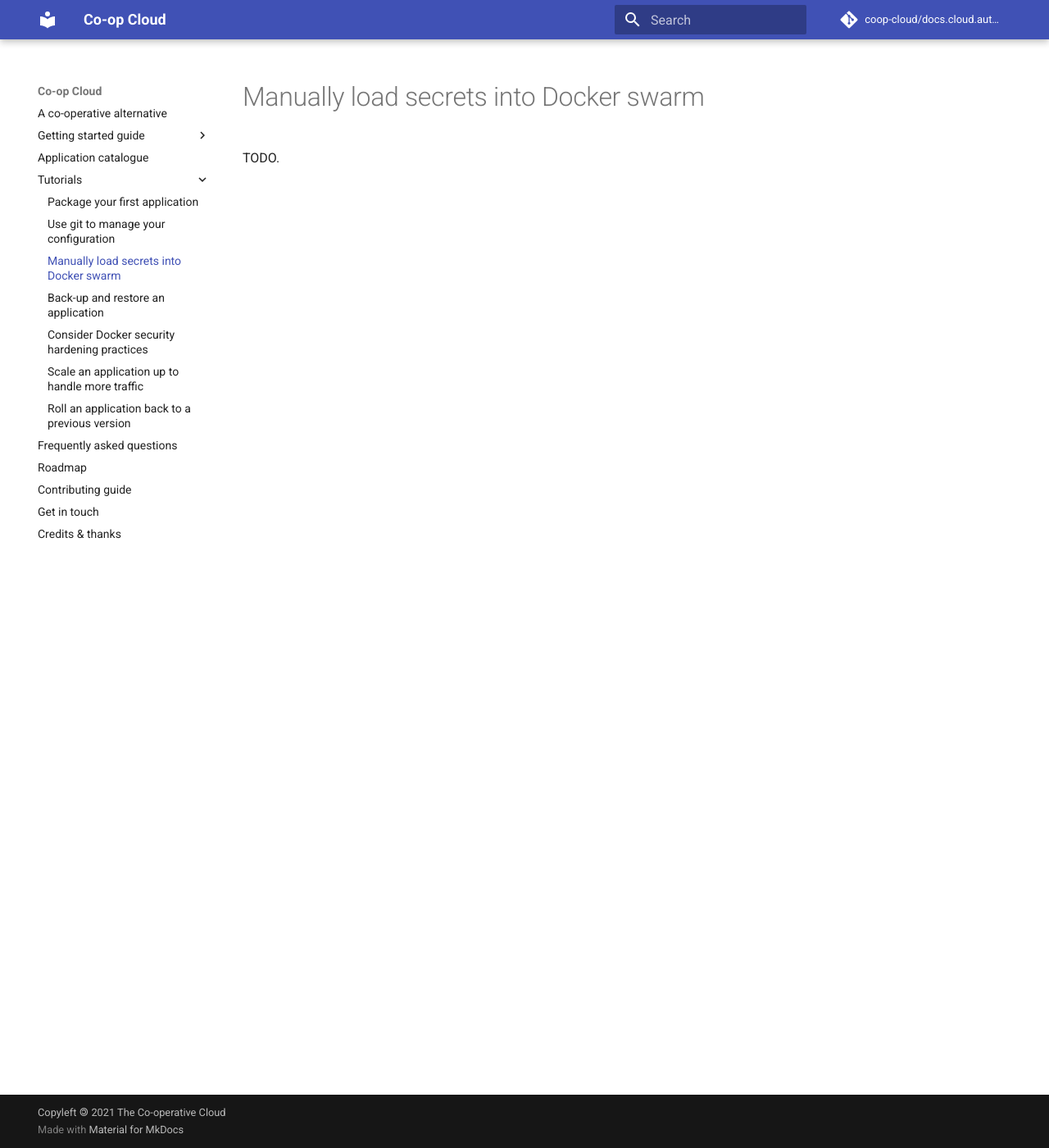
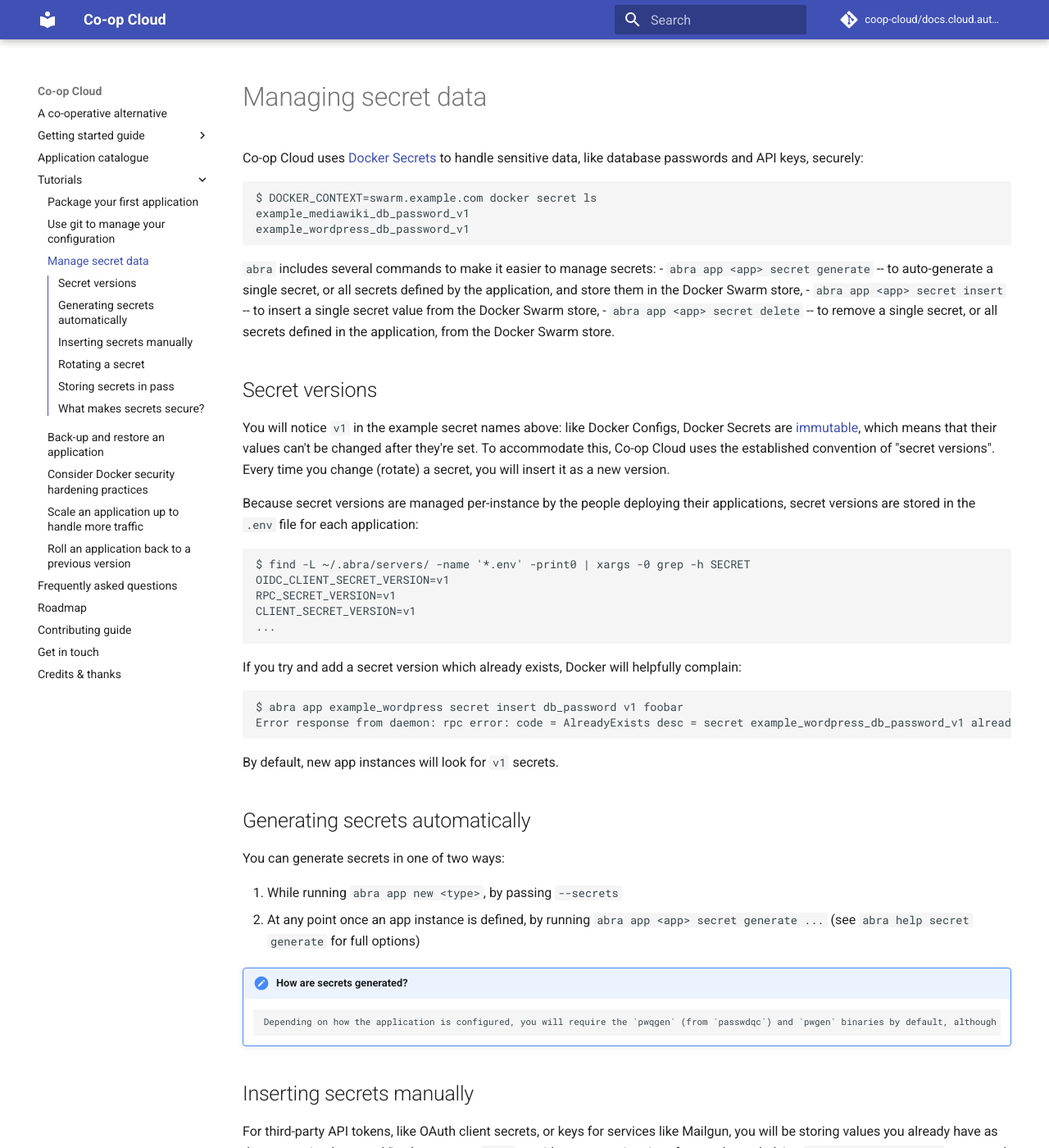
Before and after one commit to mayel/docs.coopcloud.tech, an MkDocs documentation site: the page built from docs/secrets.md, in a window 1280 px wide and 1400 px high. Shown: the whole window at 82% size. Built offline with MkDocs 1.6.1 and Material for MkDocs 9.7.7, drawn with Linux system fonts in a browser that asks for light colours; some of the changed text lies outside the part shown.

Commit message:
"Secrets, how the fuck do they work?"

````diff
--- a/docs/secrets.md
+++ b/docs/secrets.md
@@ -1,5 +1,108 @@
 ---
-title: Manually load secrets into Docker swarm
+title: Managing secret data
 ---
 
-TODO.
+# Managing secret data
+
+Co-op Cloud uses [Docker Secrets] to handle sensitive data, like database passwords and API keys, securely:
+
+```
+$ DOCKER_CONTEXT=swarm.example.com docker secret ls
+example_mediawiki_db_password_v1
+example_wordpress_db_password_v1
+```
+
+`abra` includes several commands to make it easier to manage secrets:
+ - `abra app <app> secret generate` -- to auto-generate a single secret, or all secrets defined by the application, and store them in the Docker Swarm store,
+ - `abra app <app> secret insert` -- to insert a single secret value from the Docker Swarm store,
+ - `abra app <app> secret delete` -- to remove a single secret, or all secrets defined in the application, from the Docker Swarm store.
+
+<a id="versions"></a>
+
+## Secret versions
+
+You will notice `v1` in the example secret names above: like Docker Configs, Docker Secrets are [immutable], which means that their values can't be changed after they're set. To accommodate this, Co-op Cloud uses the established convention of "secret versions". Every time you change (rotate) a secret, you will insert it as a new version.
+
+Because secret versions are managed per-instance by the people deploying their applications, secret versions are stored in the `.env` file for each application:
+
+```
+$ find -L ~/.abra/servers/ -name '*.env' -print0 | xargs -0 grep -h SECRET
+OIDC_CLIENT_SECRET_VERSION=v1
+RPC_SECRET_VERSION=v1
+CLIENT_SECRET_VERSION=v1
+...
+```
+
+If you try and add a secret version which already exists, Docker will helpfully complain:
+
+```
+$ abra app example_wordpress secret insert db_password v1 foobar
+Error response from daemon: rpc error: code = AlreadyExists desc = secret example_wordpress_db_password_v1 already exists
+```
+
+By default, new app instances will look for `v1` secrets.
+
+## Generating secrets automatically
+
+You can generate secrets in one of two ways:
+
+1. While running `abra app new <type>`, by passing `--secrets`
+2. At any point once an app instance is defined, by running `abra app <app> secret generate ...` (see `abra help secret generate` for full options)
+
+!!! note "How are secrets generated?"
+
+		Depending on how the application is configured, you will require the `pwqgen` (from `passwdqc`) and `pwgen` binaries by default, although you can specify your own password-generation app when running `abra <app> secret generate` by providing the `<cmd>` argument.
+
+## Inserting secrets manually
+
+For third-party API tokens, like OAuth client secrets, or keys for services like Mailgun, you will be storing values you already have as the appropriately-named Docker secrets. `abra` provides a convenient interface to the underlying `docker secret create` command:
+
+```
+abra app example_wordpress secret insert db_password v2 "your-secret-here"
+```
+
+## Rotating a secret
+
+So, given how [secret versions](#versions) work, here's how you change a secret:
+
+1. Find out the current version number of the secret, e.g. by running `abra app example_wordpress config`, and choose a new one. Let's assume it's currently `v1`, so by convention the new secret will be `v2`.
+2. Generate or insert the new secret:
+	```
+	abra app example_wordpress secret generate db_password v2
+	```
+	or
+	```
+	abra app example_wordpress secret insert db_password v2 "foobar"
+	```
+3. Edit the app configuration to change which secret version the app will use:
+	```
+	abra app example_wordpress config
+	```
+4. Re-reploy the application with the new secret version:
+	```
+	abra app example_wordpress deploy
+	```
+
+## Storing secrets in `pass`
+
+The Co-op Cloud authors use the [UNIX `pass` tool][pass] to share sensitive data, including Co-op Cloud secrets, and `abra <app> secret...` commands include a `--pass` option to automatically manage generated / inserted secrets:
+
+```
+# Store generated secrets in `pass`:
+abra app new wordpress --secrets --pass
+abra app example_wordpress secret generate --all --pass
+# Store inserted secret in `pass`:
+abra app example_wordpress secret insert db_password v2 --pass
+# Remove secrets from Docker, and `pass`:
+abra app example_wordpress secret rm --all --pass
+```
+
+This functionality currently relies on our specific `pass` structure; patches to make that configurable are very welcome!
+
+## What makes secrets secure?
+
+TODO
+
+[Docker Secrets]: https://docs.docker.com/engine/swarm/secrets/
+[immutable]: https://en.wikipedia.org/wiki/Immutable_object
+[pass]: https://www.passwordstore.org
--- a/mkdocs.yml
+++ b/mkdocs.yml
@@ -39,7 +39,7 @@
   - Tutorials:
       - Package your first application: package.md
       - Use git to manage your configuration: git.md
-      - Manually load secrets into Docker swarm: secrets.md
+      - Manage secret data: secrets.md
       - Back-up and restore an application: backup-restore.md
       - Consider Docker security hardening practices: hardening.md
       - Scale an application up to handle more traffic: scale.md
````
